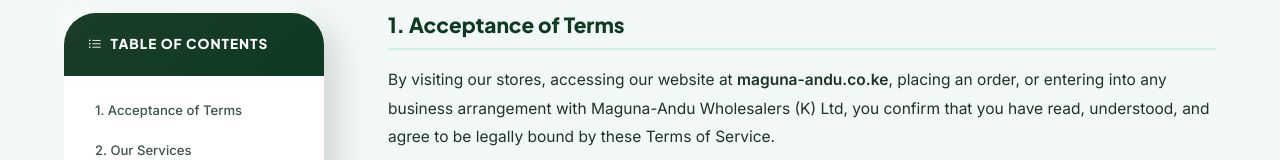
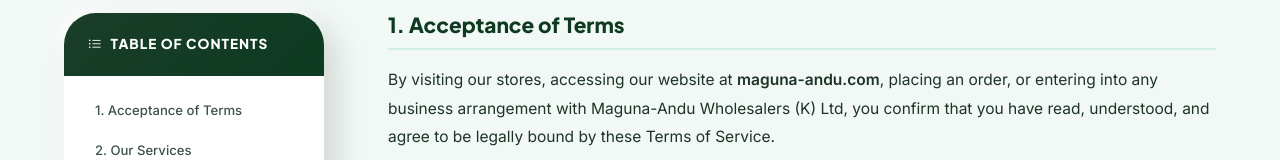
Before and after one commit to Ellytheo/mgn_info, a React (Create React App) app: page /terms in a window 1280 px wide. Shown: the part 563-723 px from the top of the page. Built offline with nearby package versions, Linux system fonts and the light colour scheme; the HTML template or start-up script is replaced by a standard one.

Commit message:
Domain Migration: Updated all internal references from .co.ke to .com for canonical SEO, emails, and legal documentation

```diff
--- a/public/index.html
+++ b/public/index.html
@@ -10,32 +10,35 @@
 
     <!-- Open Graph / Facebook -->
     <meta property="og:type" content="website" />
-    <meta property="og:url" content="https://maguna-andu.co.ke/" />
+    <meta property="og:url" content="https://maguna-andu.com/" />
     <meta property="og:title" content="Maguna-Andu Wholesalers | Quality & Value Every Day" />
-    <meta property="og:description" content="Kenya's trusted wholesale partner since 1990. Providing quality products and value to communities across Kenya." />
-    <meta property="og:image" content="%PUBLIC_URL%/logo512.png" />
+    <meta property="og:description" content="Kenya's trusted wholesale partner since 1990. Serving Murang'a and beyond with quality products." />
+    <meta property="og:image" content="https://maguna-andu.com/favicon.png" />
 
     <!-- Twitter -->
     <meta property="twitter:card" content="summary_large_image" />
-    <meta property="twitter:url" content="https://maguna-andu.co.ke/" />
+    <meta property="twitter:url" content="https://maguna-andu.com/" />
     <meta property="twitter:title" content="Maguna-Andu Wholesalers | Quality & Value Every Day" />
-    <meta property="twitter:description" content="Kenya's trusted wholesale partner since 1990. Providing quality products and value to communities across Kenya." />
-    <meta property="twitter:image" content="%PUBLIC_URL%/logo512.png" />
+    <meta property="twitter:description" content="Kenya's trusted wholesale partner since 1990." />
+    <meta property="twitter:image" content="https://maguna-andu.com/favicon.png" />
 
-    <!-- Structured Data -->
+    <!-- Schema.org JSON-LD -->
     <script type="application/ld+json">
     {
       "@context": "https://schema.org",
       "@type": "WholesaleStore",
       "name": "Maguna-Andu Wholesalers",
-      "alternateName": "Magunas",
-      "url": "https://maguna-andu.co.ke/",
-      "logo": "https://maguna-andu.co.ke/favicon.png",
+      "url": "https://maguna-andu.com/",
+      "logo": "https://maguna-andu.com/favicon.png",
+      "sameAs": [
+        "https://facebook.com/magunaandu",
+        "https://twitter.com/magunaandu"
+      ],
       "contactPoint": {
         "@type": "ContactPoint",
         "telephone": "+254795629890",
         "contactType": "customer service",
-        "email": "customercaregd@maguna-andu.co.ke",
+        "email": "customercaregd@maguna-andu.com",
         "areaServed": "KE",
         "availableLanguage": "English"
       },
--- a/src/App.js
+++ b/src/App.js
@@ -141,7 +141,7 @@
           name="description"
           content="Kenya's trusted wholesale partner since 1990. Serving Murang'a and beyond with quality groceries, household goods, and wholesale merchandise."
         />
-        <link rel="canonical" href="https://maguna-andu.co.ke/" />
+        <link rel="canonical" href="https://maguna-andu.com/" />
       </Helmet>
 
       {/* ════════════════════════════════════════
@@ -387,12 +387,12 @@
             <div className="mg-footer__contact-item">
               <i className="bi bi-envelope-fill" />
               <div>
-                <a href="mailto:customercaregd@maguna-andu.co.ke">
-                  customercaregd@maguna-andu.co.ke
+                <a href="mailto:customercaregd@maguna-andu.com">
+                  customercaregd@maguna-andu.com
                 </a>
                 <br />
-                <a href="mailto:salesteam@maguna-andu.co.ke">
-                  salesteam@maguna-andu.co.ke
+                <a href="mailto:salesteam@maguna-andu.com">
+                  salesteam@maguna-andu.com
                 </a>
               </div>
             </div>
--- a/src/components/Location.jsx
+++ b/src/components/Location.jsx
@@ -32,7 +32,7 @@
             { icon: 'bi-geo-alt-fill', text: "Murang'a Town OPP MUWASCO offices" },
             { icon: 'bi-telephone-fill', text: '+254 795 629 890' },
             { icon: 'bi-clock-fill', text: 'Mon – Sat: 7:00 AM – 5:00 PM' },
-            { icon: 'bi-envelope-fill', text: 'customercaregd@maguna-andu.co.ke' },
+            { icon: 'bi-envelope-fill', text: 'customercaregd@maguna-andu.com' },
           ].map((item, i) => (
             <div
               key={i}
--- a/src/components/Privacy.jsx
+++ b/src/components/Privacy.jsx
@@ -103,7 +103,7 @@
           name="description"
           content="Review the Maguna-Andu Wholesalers Privacy Policy. Our commitment to protecting your personal data in compliance with the Kenya Data Protection Act (DPA 2019)."
         />
-        <link rel="canonical" href="https://maguna-andu.co.ke/privacy" />
+        <link rel="canonical" href="https://maguna-andu.com/privacy" />
       </Helmet>
       <style>{`
         .legal-page { background: var(--page-bg); min-height: 100vh; }
@@ -276,8 +276,8 @@
                 {[
                   ["Entity Name", "Maguna-Andu Wholesalers (K) Ltd"],
                   ["Physical Address", "Murang'a Town, opposite MUWASCO, Murang'a County, Kenya"],
-                  ["Customer Email", "customercaregd@maguna-andu.co.ke"],
-                  ["Sales Email", "salesteam@maguna-andu.co.ke"],
+                  ["Customer Email", "customercaregd@maguna-andu.com"],
+                  ["Sales Email", "salesteam@maguna-andu.com"],
                   ["Phone", "+254 795 629 890"],
                 ].map(([k, v]) => (
                   <li key={k} style={{ display: "flex", gap: "0.75rem", fontSize: "0.88rem" }}>
@@ -480,7 +480,7 @@
                 {[
                   ["bi-building", "Maguna-Andu Wholesalers (K) Ltd"],
                   ["bi-geo-alt", "Murang'a Town, opposite MUWASCO, Murang'a County"],
-                  ["bi-envelope", "customercaregd@maguna-andu.co.ke"],
+                  ["bi-envelope", "customercaregd@maguna-andu.com"],
                   ["bi-telephone", "+254 795 629 890"],
                 ].map(([icon, val]) => (
                   <div key={val} style={{ display: "flex", gap: "0.6rem", alignItems: "flex-start", marginBottom: "0.65rem", fontSize: "0.9rem", color: "rgba(255,255,255,0.78)" }}>
--- a/src/components/Terms.jsx
+++ b/src/components/Terms.jsx
@@ -101,7 +101,7 @@
           name="description"
           content="Read the Maguna-Andu Wholesalers Terms of Service. Governed by the laws of Kenya, including the Consumer Protection Act and Sale of Goods Act."
         />
-        <link rel="canonical" href="https://maguna-andu.co.ke/terms" />
+        <link rel="canonical" href="https://maguna-andu.com/terms" />
       </Helmet>
       <style>{`
         /* Nav */
@@ -267,7 +267,7 @@
         <main>
           <Section id="acceptance" title="1. Acceptance of Terms">
             <p style={{ marginBottom: "1rem" }}>
-              By visiting our stores, accessing our website at <strong>maguna-andu.co.ke</strong>, placing an order, or entering into any business arrangement with Maguna-Andu Wholesalers (K) Ltd, you confirm that you have read, understood, and agree to be legally bound by these Terms of Service.
+              By visiting our stores, accessing our website at <strong>maguna-andu.com</strong>, placing an order, or entering into any business arrangement with Maguna-Andu Wholesalers (K) Ltd, you confirm that you have read, understood, and agree to be legally bound by these Terms of Service.
             </p>
             <p>
               These Terms apply to all customers — including retail shoppers, wholesale buyers, institutional clients, and B2B partners. If you do not agree with any part of these Terms, you should not use our services.
@@ -379,7 +379,7 @@
             <ul style={{ listStyle: "none", padding: 0, display: "flex", flexDirection: "column", gap: "0.45rem" }}>
               <Li>Approved refunds are processed within <strong>7 working days</strong> via the original payment method.</Li>
               <Li>Wholesale refunds may be settled via <strong>credit notes</strong> applicable to future orders, unless a cash refund is agreed in writing.</Li>
-              <Li>To initiate a return, contact: <strong>customercaregd@maguna-andu.co.ke</strong> or call <strong>+254 795 629 890</strong>.</Li>
+              <Li>To initiate a return, contact: <strong>customercaregd@maguna-andu.com</strong> or call <strong>+254 795 629 890</strong>.</Li>
             </ul>
           </Section>
 
@@ -490,8 +490,8 @@
                 </div>
                 {[
                   ["bi-geo-alt", "Murang'a Town, opposite MUWASCO, Murang'a County, Kenya"],
-                  ["bi-envelope", "customercaregd@maguna-andu.co.ke"],
-                  ["bi-envelope-fill", "salesteam@maguna-andu.co.ke"],
+                  ["bi-envelope", "customercaregd@maguna-andu.com"],
+                  ["bi-envelope-fill", "salesteam@maguna-andu.com"],
                   ["bi-telephone", "+254 795 629 890"],
                 ].map(([icon, val]) => (
                   <div key={val} style={{ display: "flex", gap: "0.6rem", alignItems: "flex-start", marginBottom: "0.65rem", fontSize: "0.9rem", color: "rgba(255,255,255,0.78)" }}>
```
Also changed, not shown: public/robots.txt, 1 other file (tests, documents, lock files or other folders).
